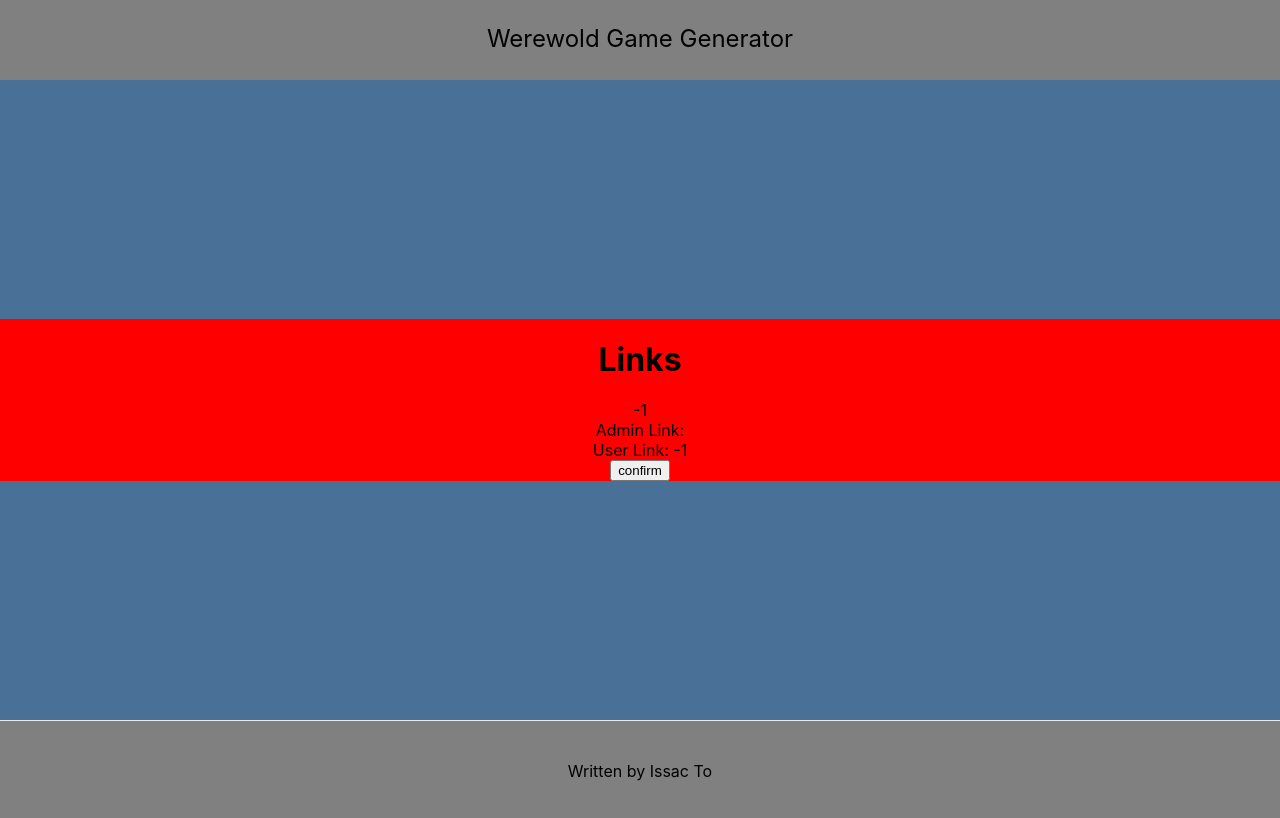
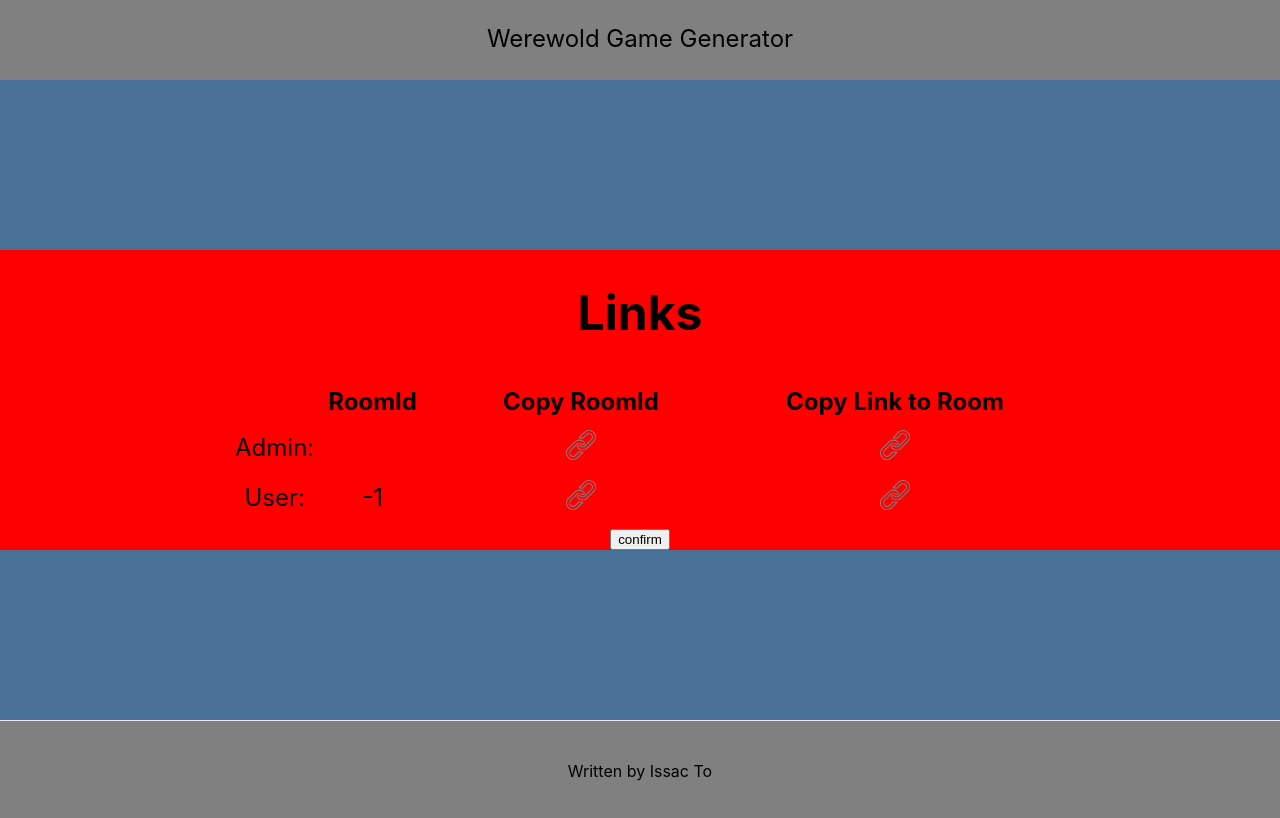
Before and after one commit to issacto/werewolf-game-generator, a Next.js app in the folder src/client/: page /confirm in a window 1280 px wide. Built offline with nearby package versions, Linux system fonts and the light colour scheme; no server answers.

Commit message:
Fix confirm page

```diff
--- a/src/client/components/functions/fetch.js
+++ b/src/client/components/functions/fetch.js
@@ -32,9 +32,9 @@ export const  getPublicRoom = async (id) => {
 }
 
 
-export const  putCharacters = async (id,charactersName, charactersSize) => {
+export const  putCharacter = async (id,charactersName, charactersSize) => {
     //const promise =axios.get("/api/reviews/comments/"+userData );
-    const dataPromise =  await axios.get("http://localhost:8080/putCharacters?id="+id, { params: { charactersName: charactersName,charactersSize:charactersSize  }}).then((response) => {console.log("response");console.log(response.data);return response}).catch(err => {console.log("Error:");return null})
+    const dataPromise =  await axios.get("http://localhost:8080/putCharacter?id="+id, { params: { charactersName: charactersName,charactersSize:charactersSize  }}).then((response) => {console.log("response");console.log(response.data);return response}).catch(err => {console.log("Error:");return null})
 
     return dataPromise;
 }
--- a/src/client/pages/confirm/index.js
+++ b/src/client/pages/confirm/index.js
@@ -1,7 +1,7 @@
 import React from 'react'
 import Router from 'next/router'
 import {hasRoom, getRoomSize,getPublicRoom} from "../../components/functions/fetch"
-
+import LinkLogo from "../../components/images/link.svg"
 class Menu extends React.Component {
     static getInitialProps ({ query }) {
         return { id: query.id,numberOfPeople: query.numberOfPeople}
@@ -48,12 +48,18 @@ class Menu extends React.Component {
     return (
     <div className="confirmMain">
       <h1>Links</h1>
-
-
-      <div>{this.state.roomSize}</div>
-      <div>Admin Link: {this.props.id}</div>
-      <div>User Link: {this.state.publicRoomId}</div>
-
+      <table style={{justifyContent:"center",width:"auto", borderSpacing:"1.5vh"}}>
+        <tr>
+          <th> </th>
+          <th>RoomId</th>
+          <th>Copy RoomId</th>
+          <th>Copy Link to Room</th>
+        </tr>
+        <tbody>
+        <tr><td>Admin: </td><td> {this.props.id}</td><td><LinkLogo width="10%"/></td><td><LinkLogo width="10%"/></td></tr>
+        <tr><td>User: </td><td> {this.state.publicRoomId}</td><td><LinkLogo width="10%"/></td><td><LinkLogo width="10%"/></td></tr>
+        </tbody>
+      </table>
       <button onClick={()=>this.next()}>confirm</button>
     </div>
 
--- a/src/client/styles/globals.css
+++ b/src/client/styles/globals.css
@@ -85,10 +85,11 @@ a {
 
 .confirmMain{
   display:flex;
+  background-color: red;
+  height:auto;
+  flex-direction: column;
   justify-content: center;
   text-align: center;
   align-items: center;
-  background-color: red;
-  height:auto;
-  flex-direction: column;
+  font-size: 3vh;
 }
```
Also changed, not shown: src/client/pages/menu.js (+11 -6 lines), src/client/pages/room/index.js (+4 -4 lines), src/client/components/images/link.svg (added), 1 other file (tests, documents, lock files or other folders).
